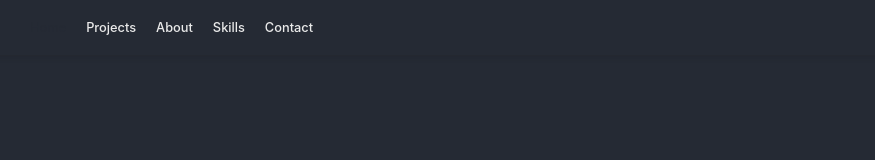
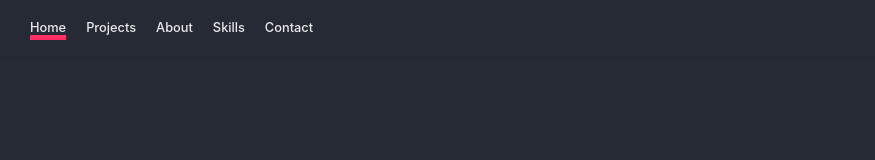
Before and after one commit to Shahrzad-gh/Portfolio, a React (Create React App) app: page / in a window 1280 px wide. In both pictures the pointer is over the link "Home". Shown: the top 160 px of the page, without its empty margins (0-875 px from the left). Built offline with nearby package versions, Linux system fonts and the light colour scheme.

Commit message:
css navbar hover upate

```diff
--- a/src/components/Navbar/Navbar.css
+++ b/src/components/Navbar/Navbar.css
@@ -39,7 +39,12 @@ a {
   color: #eaeaea;
 }
 .navbar a:hover {
-  color: #252a34;
+  text-decoration-line: underline;
+  text-decoration-style: solid;
+  text-decoration-color: #ff2e63;
+  text-decoration-thickness: 5px;
+  -webkit-text-decoration-color: #ff2e63; /* Safari */
+  text-decoration-style: solid;
 }
 .navbar-active a:link {
   color: #252a34;
@@ -48,7 +53,7 @@ a {
   color: #252a34;
 }
 .navbar-active a:hover {
-  box-shadow: 0 1px 6px 0 rgb(32 33 36 / 28%);
+  box-shadow: 0 1px 6px 0 #ff2e627c;
 }
 
 .icon {
```
